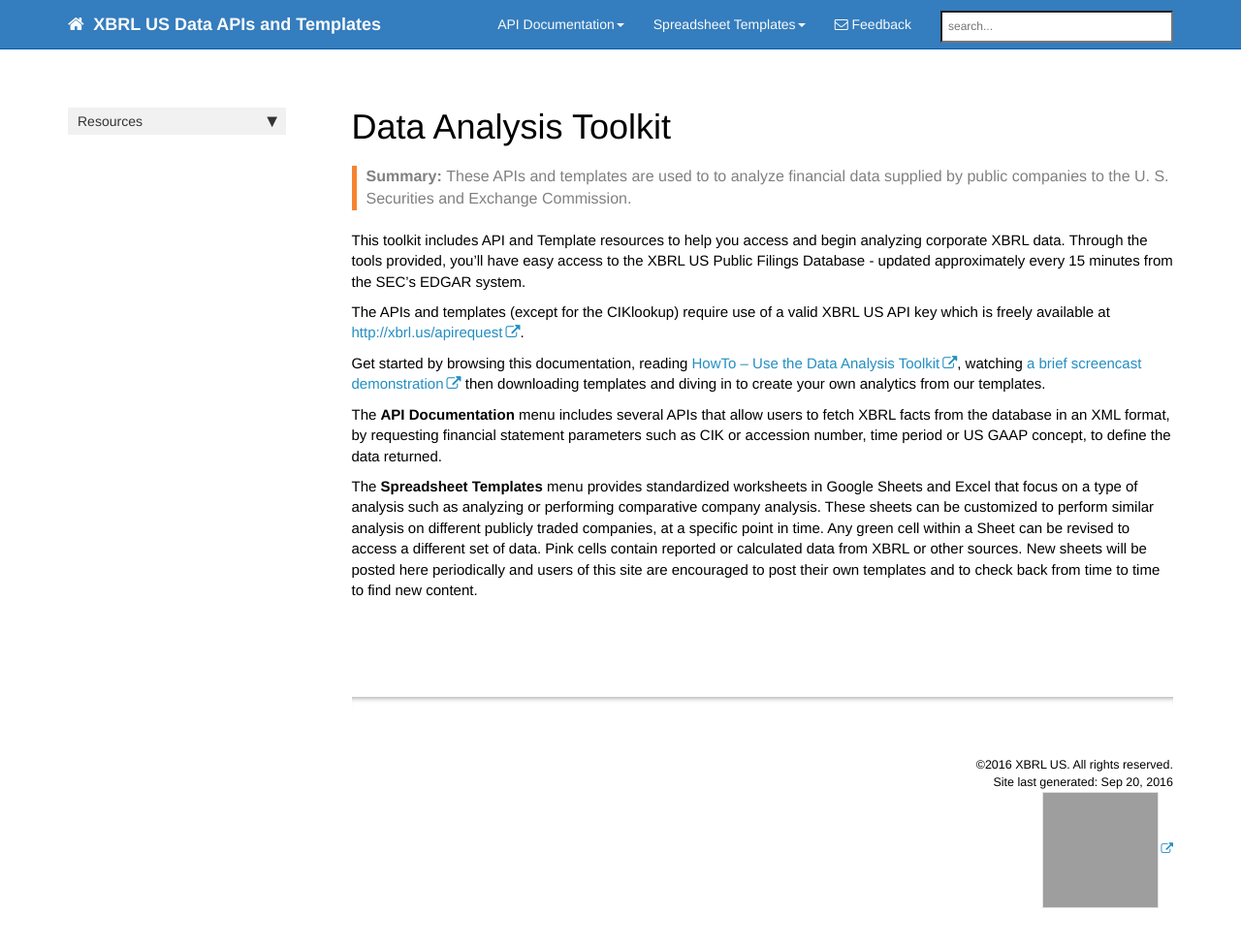
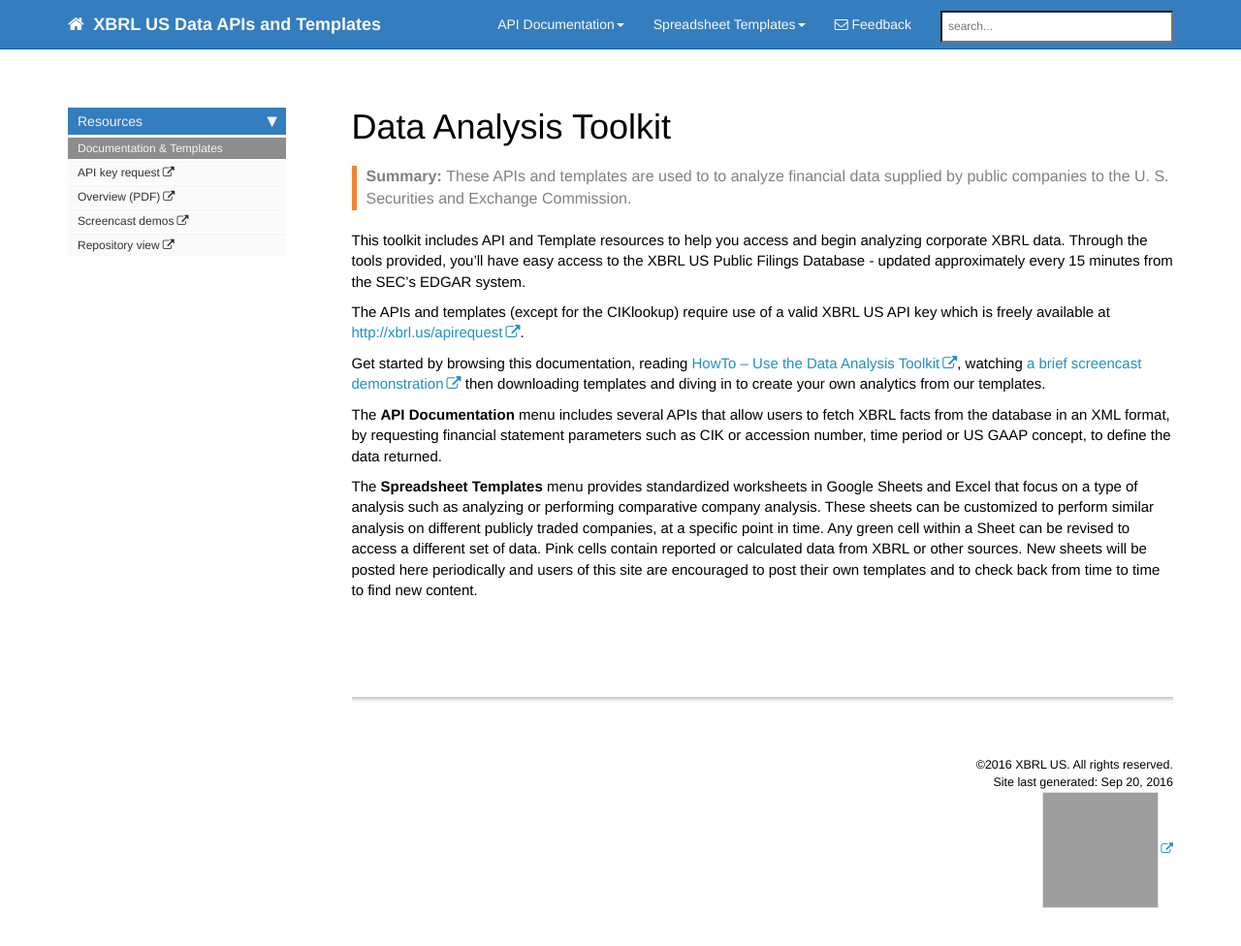
Before and after one commit to xbrlus/xbrl-api, a Jekyll site: the page built from index.md, in a window 1280 px wide and 987 px high. Shown: the top 976 px of the window at 97% size. Built offline with Jekyll 4.4.1, drawn with Linux system fonts in a browser that asks for light colours; nearby versions of some CDN libraries; comment, search, counter and statistics services are not loaded; grey boxes are pictures that could not be loaded.

Commit message:
update home sidebar

```diff
--- a/_data/sidebars/home_sidebar.yml
+++ b/_data/sidebars/home_sidebar.yml
@@ -9,6 +9,9 @@
   - title: Resources
     output: web
     folderitems:
+    - title: Documentation &amp; Templates
+      url: /index.html
+      output: web
     - title: API key request
       external_url: https://xbrl.us/apirequest
       output: web
```
